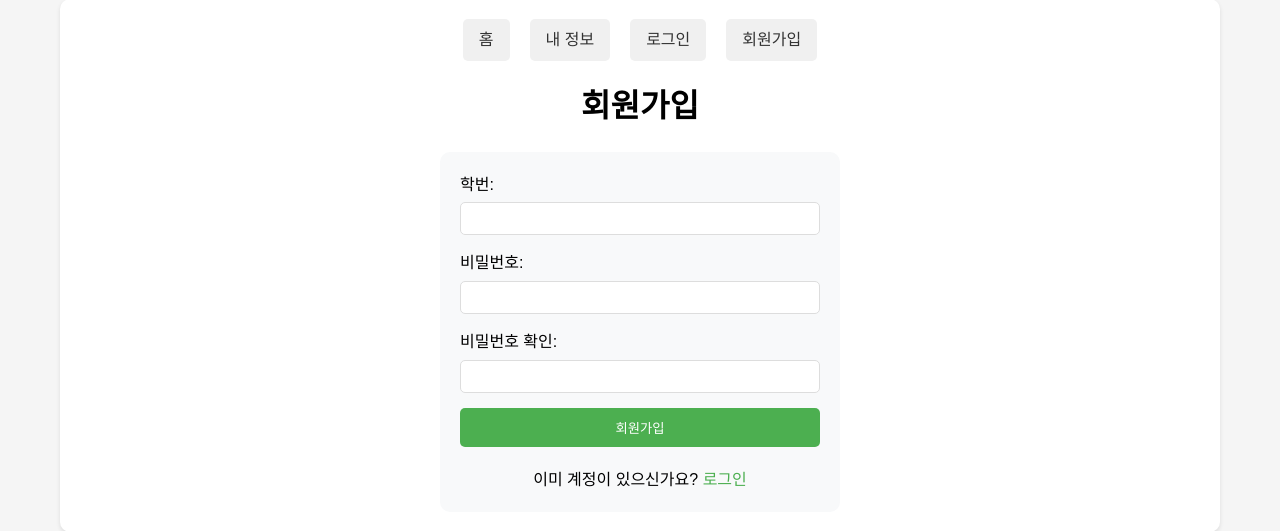
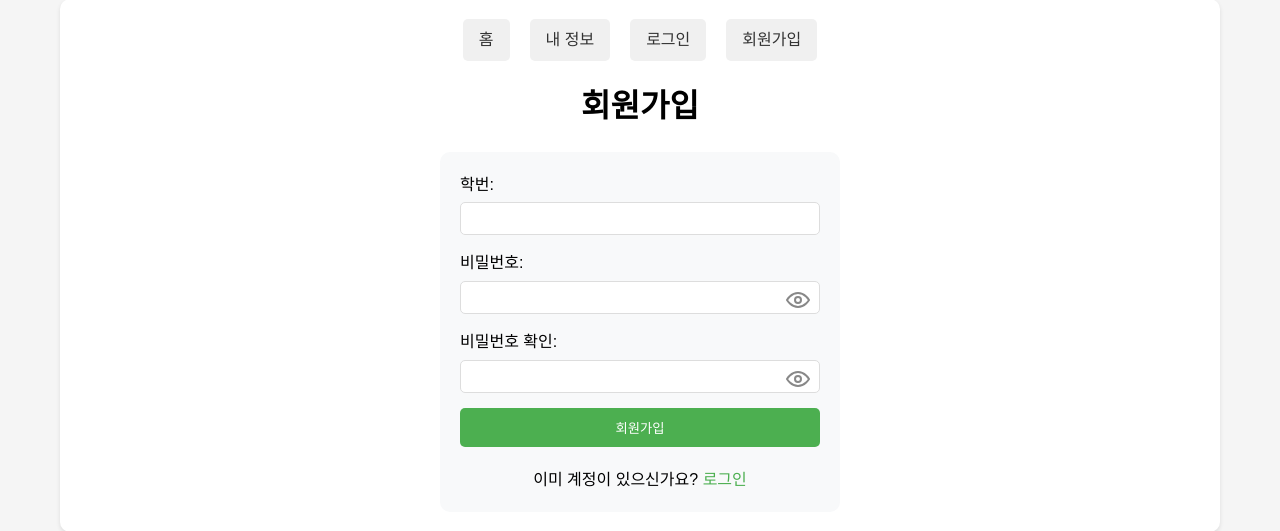
Before and after one commit to rbals37/PangokSB, a Flask app: page /signup in a window 1280 px wide. Shown: the part 21-552 px from the top of the page. Run offline with Flask 3, Linux system fonts and the light colour scheme.

Commit message:
Added password hide

```diff
--- a/templates/signup.html
+++ b/templates/signup.html
@@ -13,16 +13,22 @@
                        style="padding: 8px; border: 1px solid #ddd; border-radius: 5px;">
             </div>
 
-            <div style="display: flex; flex-direction: column; gap: 5px;">
+            <div style="display: flex; flex-direction: column; gap: 5px; position: relative;">
                 <label for="password">비밀번호:</label>
                 <input type="password" id="password" name="password" required
-                       style="padding: 8px; border: 1px solid #ddd; border-radius: 5px;">
+                       style="padding: 8px; border: 1px solid #ddd; border-radius: 5px; padding-right: 40px;">
+                <span class="toggle-password" data-target="password" style="position: absolute; right: 10px; top: 38px; cursor: pointer;">
+                    <svg xmlns="http://www.w3.org/2000/svg" width="24" height="24" fill="none" viewBox="0 0 24 24"><path stroke="#888" stroke-width="2" d="M1 12s4-7 11-7 11 7 11 7-4 7-11 7S1 12 1 12Z"/><circle cx="12" cy="12" r="3" stroke="#888" stroke-width="2"/></svg>
+                </span>
             </div>
 
-            <div style="display: flex; flex-direction: column; gap: 5px;">
+            <div style="display: flex; flex-direction: column; gap: 5px; position: relative;">
                 <label for="confirm_password">비밀번호 확인:</label>
                 <input type="password" id="confirm_password" name="confirm_password" required
-                       style="padding: 8px; border: 1px solid #ddd; border-radius: 5px;">
+                       style="padding: 8px; border: 1px solid #ddd; border-radius: 5px; padding-right: 40px;">
+                <span class="toggle-password" data-target="confirm_password" style="position: absolute; right: 10px; top: 38px; cursor: pointer;">
+                    <svg xmlns="http://www.w3.org/2000/svg" width="24" height="24" fill="none" viewBox="0 0 24 24"><path stroke="#888" stroke-width="2" d="M1 12s4-7 11-7 11 7 11 7-4 7-11 7S1 12 1 12Z"/><circle cx="12" cy="12" r="3" stroke="#888" stroke-width="2"/></svg>
+                </span>
             </div>
 
             <button type="submit"
@@ -49,4 +55,19 @@
             }
         }
     </style>
+    <script>
+        document.querySelectorAll('.toggle-password').forEach(function(eye) {
+            eye.addEventListener('click', function() {
+                const targetId = eye.getAttribute('data-target');
+                const input = document.getElementById(targetId);
+                if (input.type === 'password') {
+                    input.type = 'text';
+                    eye.innerHTML = `<svg xmlns='http://www.w3.org/2000/svg' width='24' height='24' fill='none' viewBox='0 0 24 24'><path stroke='#888' stroke-width='2' d='M1 12s4-7 11-7 11 7 11 7-4 7-11 7S1 12 1 12Z'/><circle cx='12' cy='12' r='3' stroke='#888' stroke-width='2'/><line x1='4' y1='20' x2='20' y2='4' stroke='#888' stroke-width='2'/></svg>`;
+                } else {
+                    input.type = 'password';
+                    eye.innerHTML = `<svg xmlns='http://www.w3.org/2000/svg' width='24' height='24' fill='none' viewBox='0 0 24 24'><path stroke='#888' stroke-width='2' d='M1 12s4-7 11-7 11 7 11 7-4 7-11 7S1 12 1 12Z'/><circle cx='12' cy='12' r='3' stroke='#888' stroke-width='2'/></svg>`;
+                }
+            });
+        });
+    </script>
 {% include 'footer.html' %}
```
